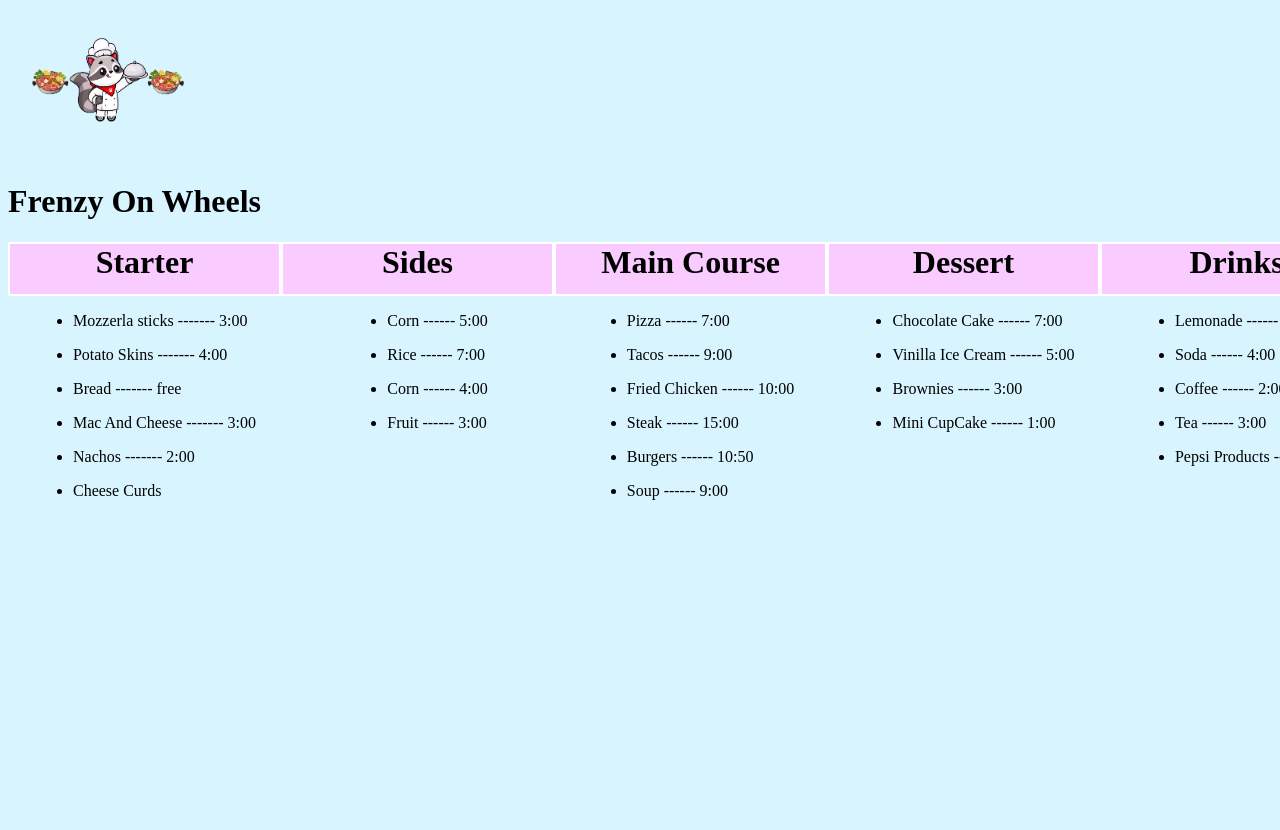
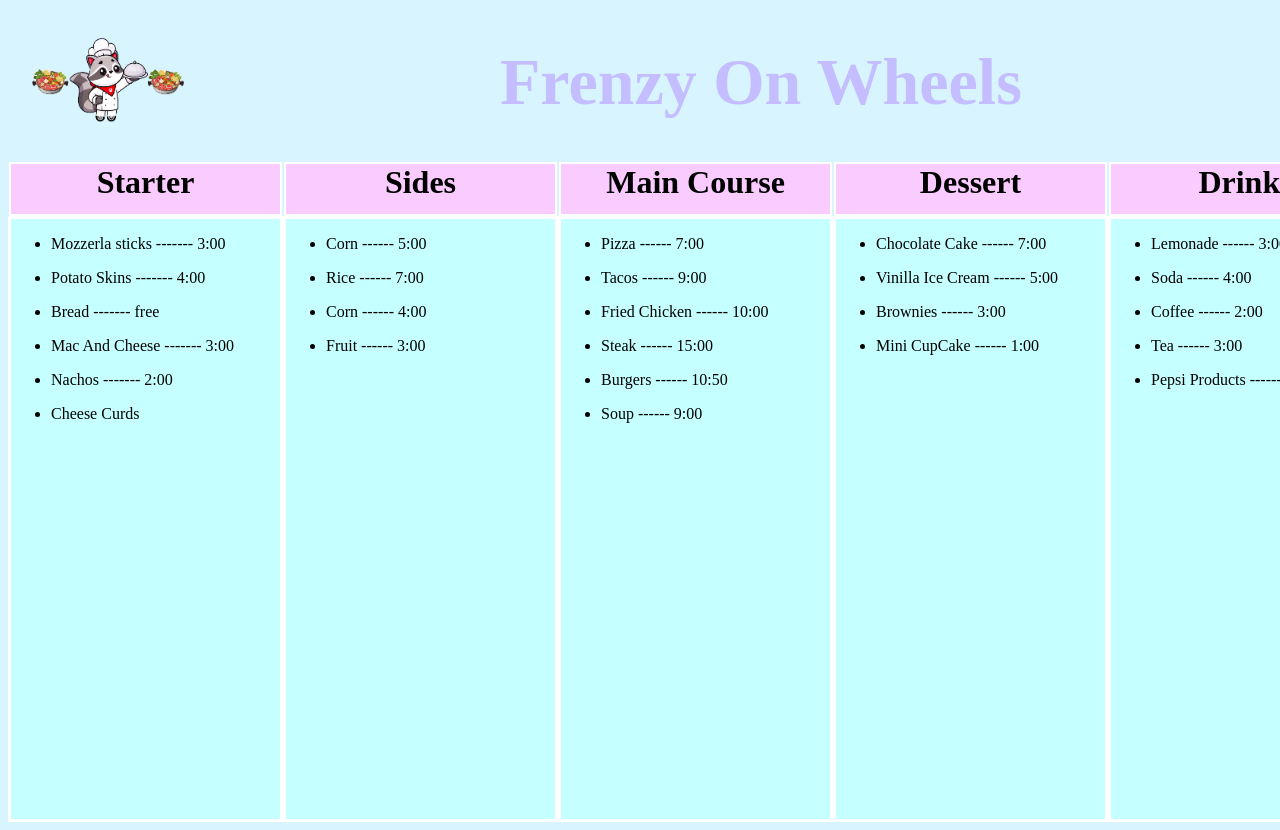
Before and after one commit to Echoplayz12/foodTRuckWebsite, a plain HTML site: page index.html in a window 1280 px wide. Shown: the top 830 px of the page. Before the commit the page ends 800 px from the top, so only its background shows below. Drawn offline with Linux system fonts and the light colour scheme.

Commit message:
awsome css

```diff
--- a/Css/Main.css
+++ b/Css/Main.css
@@ -84,3 +84,46 @@ body{
     height: 100%;
     pointer-events: none;
 }
+
+.Title{
+    position: absolute;
+    top: 0px;
+    left: 500px;
+    font-size: 33px;
+    color: rgb(196, 189, 255);
+}
+
+#foldingSlides1{
+    border: solid 3px white;
+    height: 600px;
+    width: 269px;
+    background-color: rgb(197, 255, 255);
+}
+
+#foldingSlides2{
+    border: solid 3px white;
+    height: 600px;
+    width: 269px;
+    background-color: rgb(197, 255, 255);
+}
+
+#foldingSlides3{
+    border: solid 3px white;
+    height: 600px;
+    width: 269px;
+    background-color: rgb(197, 255, 255);
+}
+
+#foldingSlides4{
+    border: solid 3px white;
+    height: 600px;
+    width: 269px;
+    background-color: rgb(197, 255, 255);
+}
+
+#foldingSlides5{
+    border: solid 3px white;
+    height: 600px;
+    width: 269px;
+    background-color: rgb(197, 255, 255);
+}
```
